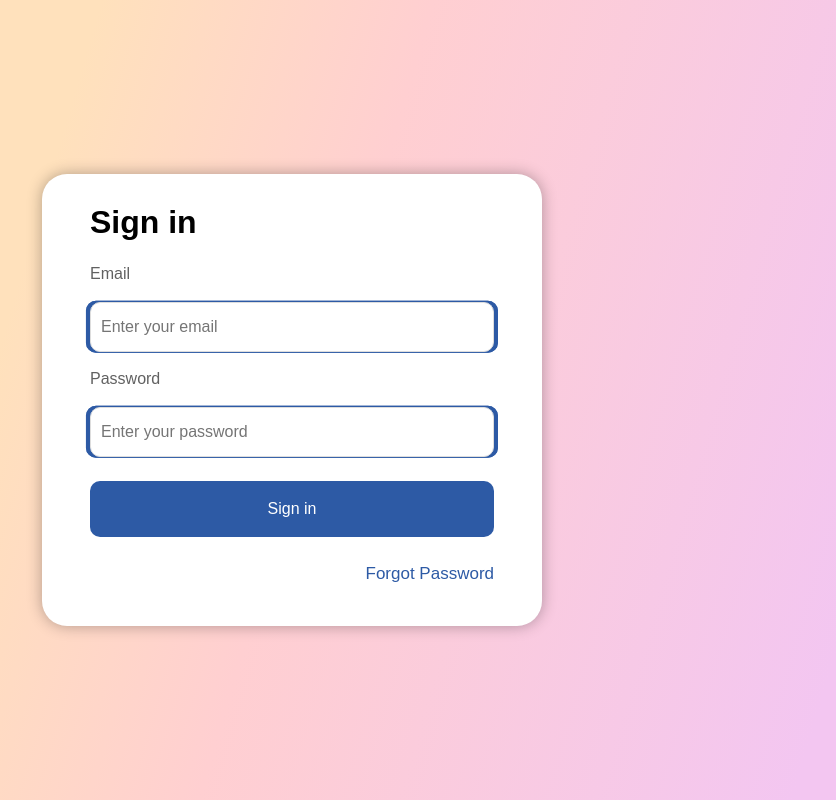
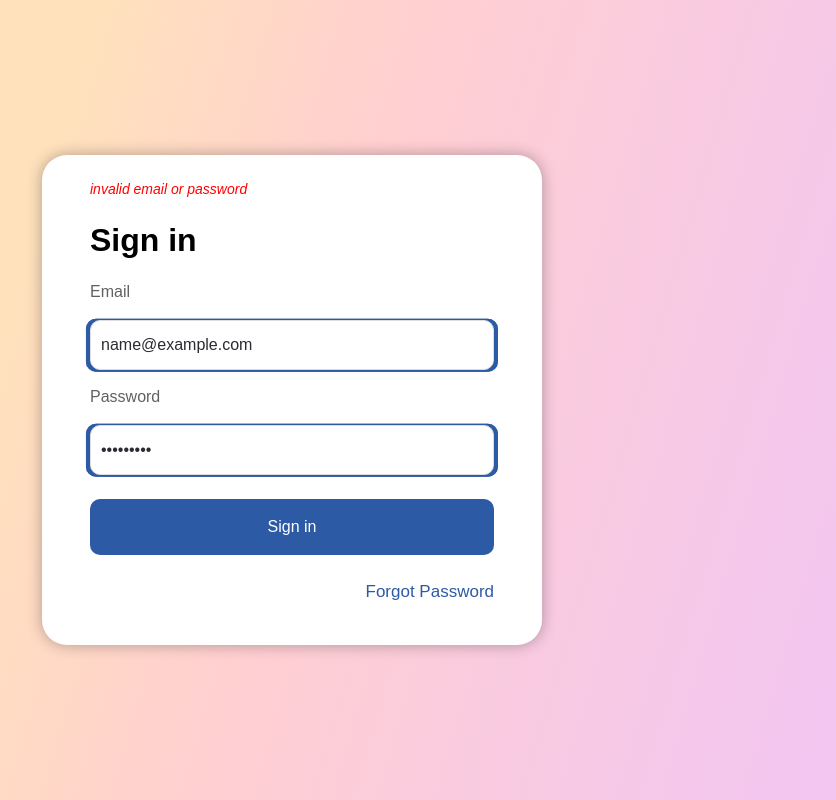
Before and after one commit to farghly/HR-Management-System, a React (Create React App) app: page / in a window 1280 px wide. Both pictures are taken after typing "name@example.com", "Sample123" into the empty fields and a click on the button "Sign in". Shown: the whole page, without its empty margins (348-1184 px from the left). Built offline with nearby package versions, Linux system fonts and the light colour scheme; no server answers; a web font is replaced by a local one.

Commit message:
add auth validation

```diff
--- a/src/pages/login/Login.js
+++ b/src/pages/login/Login.js
@@ -15,6 +15,7 @@ function Login() {
   console.log(auth);
   const dispatch = useDispatch();
   const navigate = useNavigate();
+  const error = useSelector((state)=>state.error)
   const [formFields, setFormFields] = useState(defaultFormFields);
   const { email, password } = formFields;
   const changeHandler = (event) => {
@@ -26,11 +27,16 @@ function Login() {
   const resetFormFields = () => {
     setFormFields(defaultFormFields);
   };
+  const [errorMessage, setErrorMessage] = useState('');
   const submitHandler = (event) => {
-    event.preventDefault();
-    dispatch(login(formFields));
-    resetFormFields();
+      event.preventDefault();
+      dispatch(login(formFields));
+      if(error){
+        setErrorMessage('invalid email or password')
+      }
+
   };
+console.log(error)
   return (
     <>
       {auth.isAuthenticated && navigate("/")}
@@ -42,6 +48,9 @@ function Login() {
               method="post"
               onSubmit={submitHandler}
             >
+              {errorMessage && (
+                <p className="error"> {errorMessage} </p>
+              )}
               <p className="heading">Sign in</p>
               <div className="box">
                 <p>Email</p>
@@ -60,11 +69,6 @@ function Login() {
               <div className="box">
                 <p>Password</p>
                 <div>
-                  {/* <input
-                type="Password"
-                autocomplete="off"
-                placeholder="Enter your password"
-              /> */}
                   <FormInput
                     // label="Password"
                     type="password"
@@ -77,20 +81,6 @@ function Login() {
                   />
                 </div>
               </div>
-              {/*
-
-          const Button = ({ children, buttonType, ...otherProps }) => {
-  return (
-    <button
-      className={`button-container ${BUTTON_TYPE_CLASSES[buttonType]}`}
-      {...otherProps}
-    >
-      {children}
-    </button>
-  );
-};
-export default Button;
-           */}
               <Button className="signInBtn p-3 my-4 w-100" type="submit">
                 Sign in
               </Button>
```
